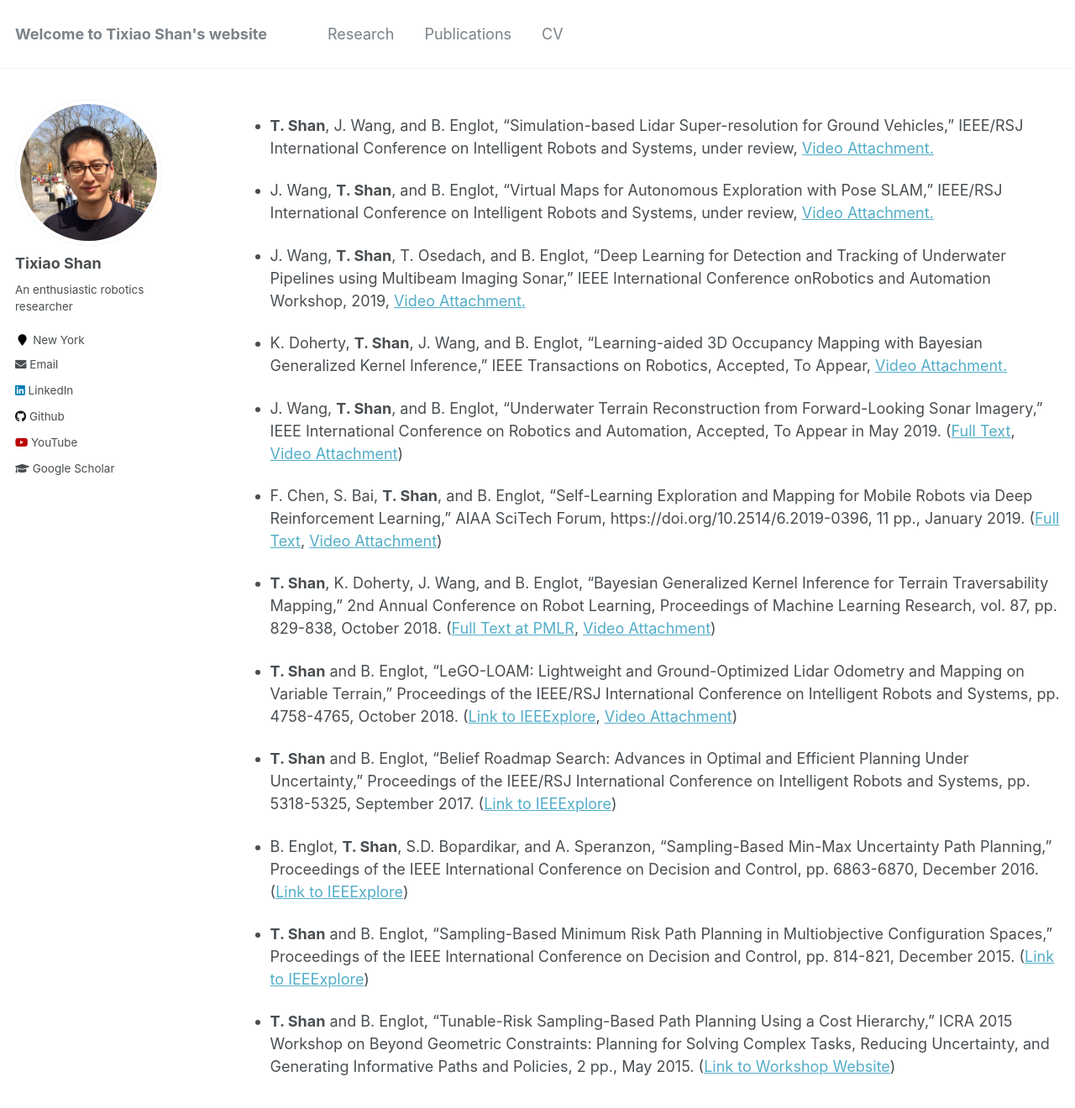
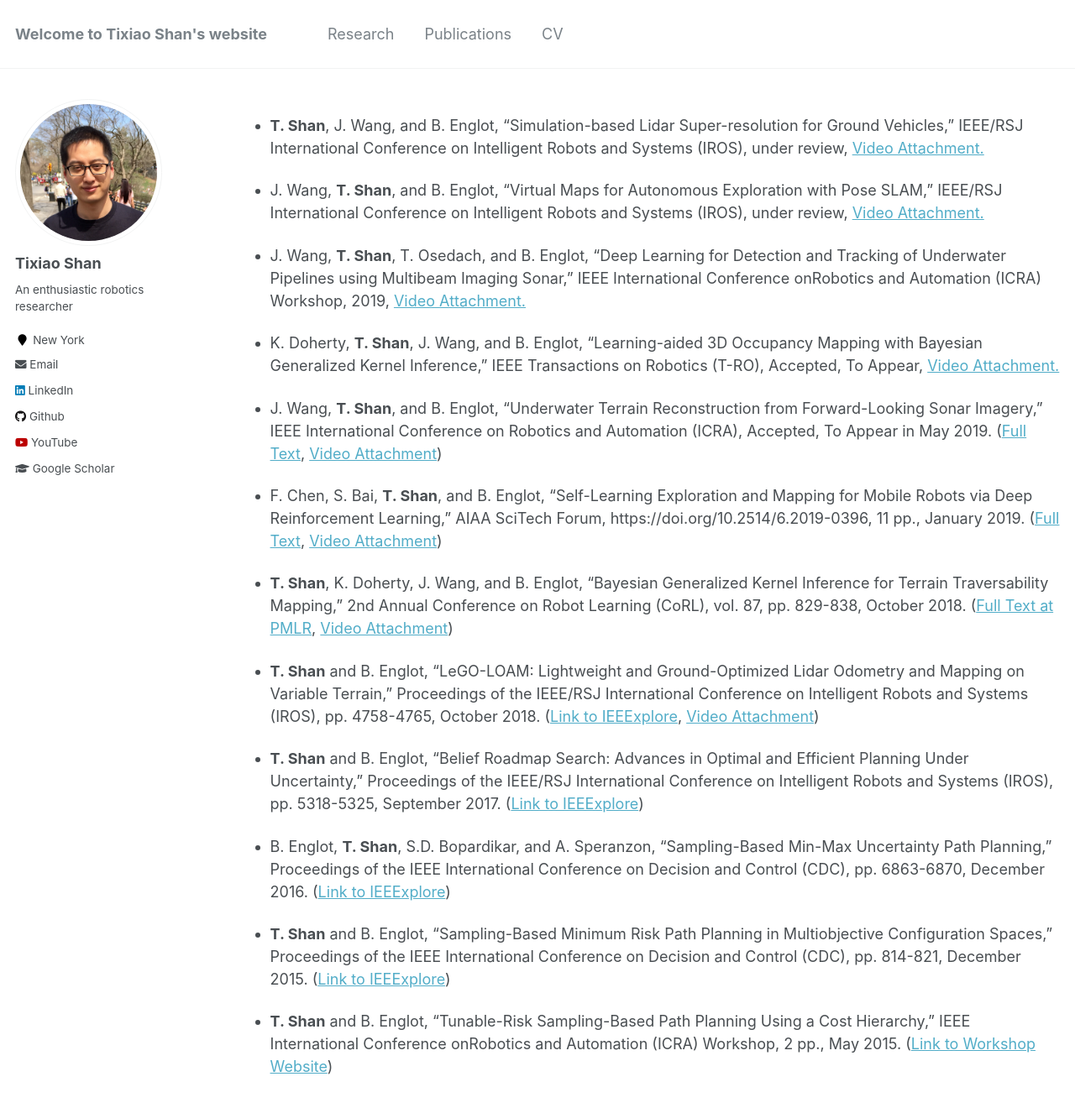
Before and after one commit to minxuanjun/tixiaoshan.github.io, a Jekyll site: the page built from _pages/publications.md, in a window 1280 px wide and 1400 px high. Shown: the top 1320 px of the window at 84% size. Built offline with Jekyll 4.4.1, drawn with Linux system fonts in a browser that asks for light colours.

Commit message:
Update publications.md

```diff
--- a/_pages/publications.md
+++ b/_pages/publications.md
@@ -7,26 +7,26 @@ author_profile: true
 
 {% include base_path %}
 
-* **T. Shan**, J. Wang, and B. Englot, "Simulation-based Lidar Super-resolution for Ground Vehicles," IEEE/RSJ International Conference on Intelligent Robots and Systems, under review, [Video Attachment.](https://www.youtube.com/watch?v=rNVTpkz2ggY)
+* **T. Shan**, J. Wang, and B. Englot, "Simulation-based Lidar Super-resolution for Ground Vehicles," IEEE/RSJ International Conference on Intelligent Robots and Systems (IROS), under review, [Video Attachment.](https://www.youtube.com/watch?v=rNVTpkz2ggY)
 
-* J. Wang, **T. Shan**, and B. Englot, "Virtual Maps for Autonomous Exploration with Pose SLAM," IEEE/RSJ International Conference on Intelligent Robots and Systems, under review, [Video Attachment.](https://youtu.be/apZyhWtNyF0)
+* J. Wang, **T. Shan**, and B. Englot, "Virtual Maps for Autonomous Exploration with Pose SLAM," IEEE/RSJ International Conference on Intelligent Robots and Systems (IROS), under review, [Video Attachment.](https://youtu.be/apZyhWtNyF0)
 
-* J. Wang, **T. Shan**, T. Osedach, and B. Englot, "Deep Learning for Detection and Tracking of Underwater Pipelines using Multibeam Imaging Sonar," IEEE International Conference onRobotics and Automation Workshop, 2019, [Video Attachment.](https://www.youtube.com/watch?v=CDDewRptzrw)
+* J. Wang, **T. Shan**, T. Osedach, and B. Englot, "Deep Learning for Detection and Tracking of Underwater Pipelines using Multibeam Imaging Sonar," IEEE International Conference onRobotics and Automation (ICRA) Workshop, 2019, [Video Attachment.](https://www.youtube.com/watch?v=CDDewRptzrw)
 
-* K. Doherty, **T. Shan**, J. Wang, and B. Englot, "Learning-aided 3D Occupancy Mapping with Bayesian Generalized Kernel Inference," IEEE Transactions on Robotics, Accepted, To Appear, [Video Attachment.](https://youtu.be/SRXLMALpU20)
+* K. Doherty, **T. Shan**, J. Wang, and B. Englot, "Learning-aided 3D Occupancy Mapping with Bayesian Generalized Kernel Inference," IEEE Transactions on Robotics (T-RO), Accepted, To Appear, [Video Attachment.](https://youtu.be/SRXLMALpU20)
 
-* J. Wang, **T. Shan**, and B. Englot, "Underwater Terrain Reconstruction from Forward-Looking Sonar Imagery," IEEE International Conference on Robotics and Automation, Accepted, To Appear in May 2019. ([Full Text](http://personal.stevens.edu/~benglot/Wang_ICRA_2019.pdf), [Video Attachment](http://personal.stevens.edu/~benglot/Wang_ICRA_2019_video.mp4))
+* J. Wang, **T. Shan**, and B. Englot, "Underwater Terrain Reconstruction from Forward-Looking Sonar Imagery," IEEE International Conference on Robotics and Automation (ICRA), Accepted, To Appear in May 2019. ([Full Text](http://personal.stevens.edu/~benglot/Wang_ICRA_2019.pdf), [Video Attachment](http://personal.stevens.edu/~benglot/Wang_ICRA_2019_video.mp4))
 
 * F. Chen, S. Bai, **T. Shan**, and B. Englot, "Self-Learning Exploration and Mapping for Mobile Robots via Deep Reinforcement Learning," AIAA SciTech Forum, https://doi.org/10.2514/6.2019-0396, 11 pp., January 2019. ([Full Text](http://personal.stevens.edu/~benglot/aiaa2019-Fanfei-Chen.pdf), [Video Attachment](https://www.youtube.com/watch?v=2gNF6efv12s))
 
-* **T. Shan**, K. Doherty, J. Wang, and B. Englot, "Bayesian Generalized Kernel Inference for Terrain Traversability Mapping," 2nd Annual Conference on Robot Learning, Proceedings of Machine Learning Research, vol. 87, pp. 829-838, October 2018. ([Full Text at PMLR](http://proceedings.mlr.press/v87/shan18a/shan18a.pdf), [Video Attachment](https://youtu.be/4pdBpeRGXmw))
+* **T. Shan**, K. Doherty, J. Wang, and B. Englot, "Bayesian Generalized Kernel Inference for Terrain Traversability Mapping," 2nd Annual Conference on Robot Learning (CoRL), vol. 87, pp. 829-838, October 2018. ([Full Text at PMLR](http://proceedings.mlr.press/v87/shan18a/shan18a.pdf), [Video Attachment](https://youtu.be/4pdBpeRGXmw))
 
-* **T. Shan** and B. Englot, "LeGO-LOAM: Lightweight and Ground-Optimized Lidar Odometry and Mapping on Variable Terrain," Proceedings of the IEEE/RSJ International Conference on Intelligent Robots and Systems, pp. 4758-4765, October 2018. ([Link to IEEExplore](https://ieeexplore.ieee.org/stamp/stamp.jsp?tp=&arnumber=8594299), [Video Attachment](https://www.youtube.com/watch?v=O3tz_ftHV48))
+* **T. Shan** and B. Englot, "LeGO-LOAM: Lightweight and Ground-Optimized Lidar Odometry and Mapping on Variable Terrain," Proceedings of the IEEE/RSJ International Conference on Intelligent Robots and Systems (IROS), pp. 4758-4765, October 2018. ([Link to IEEExplore](https://ieeexplore.ieee.org/stamp/stamp.jsp?tp=&arnumber=8594299), [Video Attachment](https://www.youtube.com/watch?v=O3tz_ftHV48))
 
-* **T. Shan** and B. Englot, "Belief Roadmap Search: Advances in Optimal and Efficient Planning Under Uncertainty," Proceedings of the IEEE/RSJ International Conference on Intelligent Robots and Systems, pp. 5318-5325, September 2017. ([Link to IEEExplore](http://ieeexplore.ieee.org/document/8206425/))
+* **T. Shan** and B. Englot, "Belief Roadmap Search: Advances in Optimal and Efficient Planning Under Uncertainty," Proceedings of the IEEE/RSJ International Conference on Intelligent Robots and Systems (IROS), pp. 5318-5325, September 2017. ([Link to IEEExplore](http://ieeexplore.ieee.org/document/8206425/))
 
-* B. Englot, **T. Shan**, S.D. Bopardikar, and A. Speranzon, "Sampling-Based Min-Max Uncertainty Path Planning," Proceedings of the IEEE International Conference on Decision and Control, pp. 6863-6870, December 2016. ([Link to IEEExplore](http://ieeexplore.ieee.org/stamp/stamp.jsp?arnumber=7799326))
+* B. Englot, **T. Shan**, S.D. Bopardikar, and A. Speranzon, "Sampling-Based Min-Max Uncertainty Path Planning," Proceedings of the IEEE International Conference on Decision and Control (CDC), pp. 6863-6870, December 2016. ([Link to IEEExplore](http://ieeexplore.ieee.org/stamp/stamp.jsp?arnumber=7799326))
 
-* **T. Shan** and B. Englot, "Sampling-Based Minimum Risk Path Planning in Multiobjective Configuration Spaces," Proceedings of the IEEE International Conference on Decision and Control, pp. 814-821, December 2015. ([Link to IEEExplore](http://ieeexplore.ieee.org/xpl/articleDetails.jsp?arnumber=7402330&filter=AND%28p_Publication_Number:7396016%29))
+* **T. Shan** and B. Englot, "Sampling-Based Minimum Risk Path Planning in Multiobjective Configuration Spaces," Proceedings of the IEEE International Conference on Decision and Control (CDC), pp. 814-821, December 2015. ([Link to IEEExplore](http://ieeexplore.ieee.org/xpl/articleDetails.jsp?arnumber=7402330&filter=AND%28p_Publication_Number:7396016%29))
 
-* **T. Shan** and B. Englot, "Tunable-Risk Sampling-Based Path Planning Using a Cost Hierarchy," ICRA 2015 Workshop on Beyond Geometric Constraints: Planning for Solving Complex Tasks, Reducing Uncertainty, and Generating Informative Paths and Policies, 2 pp., May 2015. ([Link to Workshop Website](http://people.csail.mit.edu/jingjin/ICRA15))
+* **T. Shan** and B. Englot, "Tunable-Risk Sampling-Based Path Planning Using a Cost Hierarchy," IEEE International Conference onRobotics and Automation (ICRA) Workshop, 2 pp., May 2015. ([Link to Workshop Website](http://people.csail.mit.edu/jingjin/ICRA15))
```
